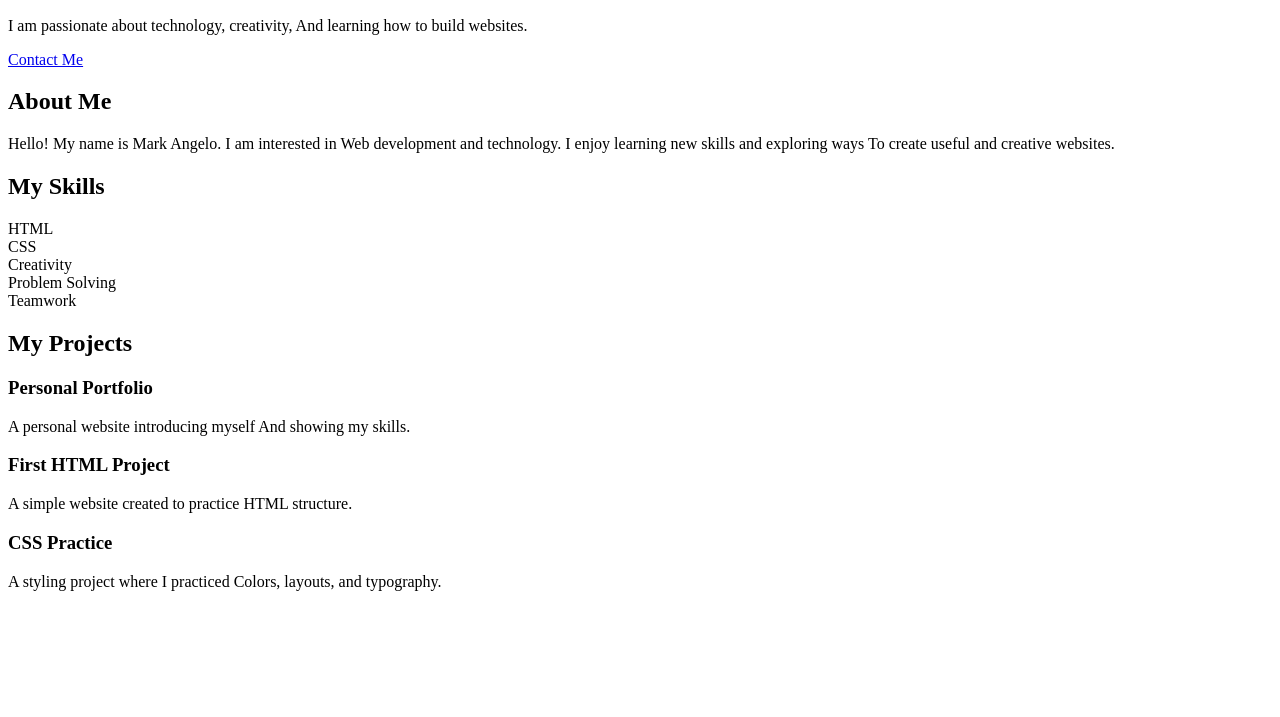
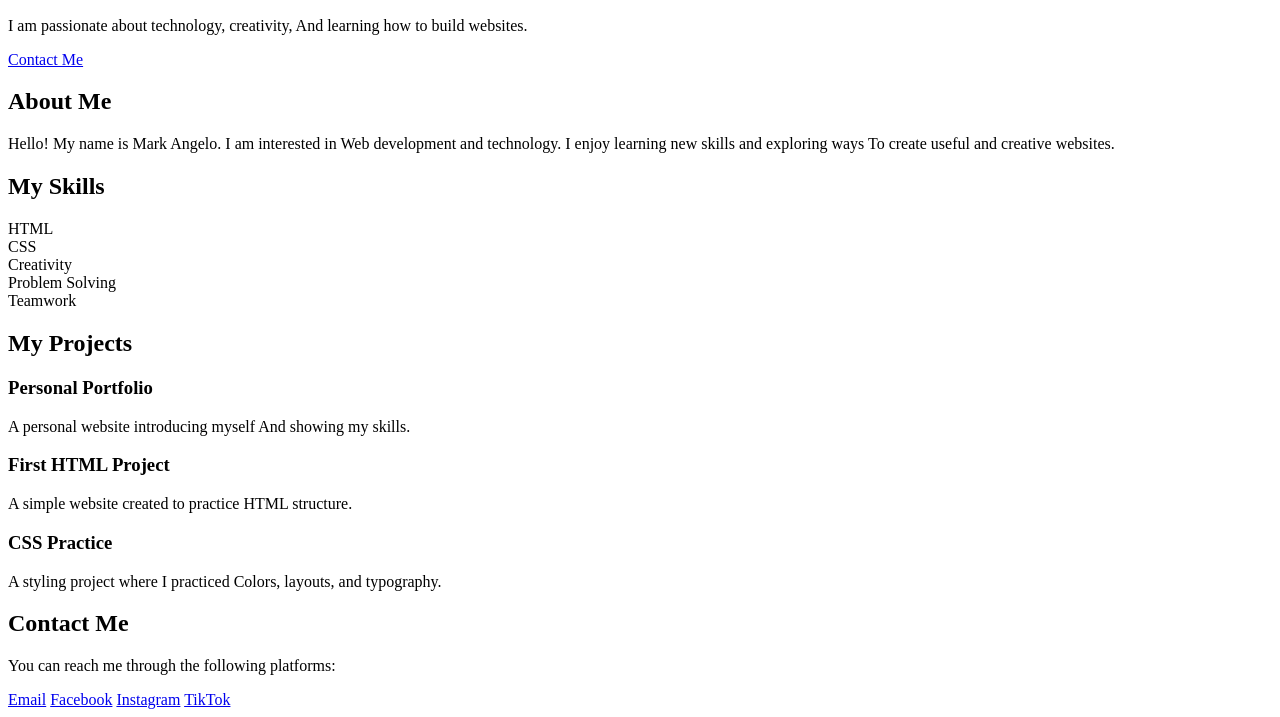
Before and after one commit to markmywords-777/Arayan-Project-1, a plain HTML site: page index.html in a window 1280 px wide. Shown: the part 288-1005 px from the top of the page. Before the commit the page ends 895 px from the top, so only its background shows below. Drawn offline with Linux system fonts and the light colour scheme.

Commit message:
add contact section

```diff
--- a/index.html
+++ b/index.html
@@ -111,7 +111,25 @@
     </div>
 </section>
 
-        <!—PASTE HERE: CONTACT SECTION 
+       <section id=”contact”>
+    <h2 class=”section-title”>Contact Me</h2>
+
+    <p>You can reach me through the following platforms:</p>
+
+    <div class=”social-links”>
+        <a href=mailto:mrk.angz777@gmail.com>Email</a>
+
+        <a href=https://www.facebook.com/share/19MZ524nHB/
+           Target=”_blank” rel=”noopener noreferrer”>Facebook</a>
+
+        <a href=https://www.instagram.com/mrk.z_?knvt=ZGY1dXNqa3ZmcDk2
+           Target=”_blank” rel=”noopener noreferrer”>Instagram</a>
+
+        <a href=https://www.tiktok.com/@_markksz
+           Target=”_blank” rel=”noopener noreferrer”>TikTok</a>
+    </div>
+</section>
+
 
     </main>
 
```
